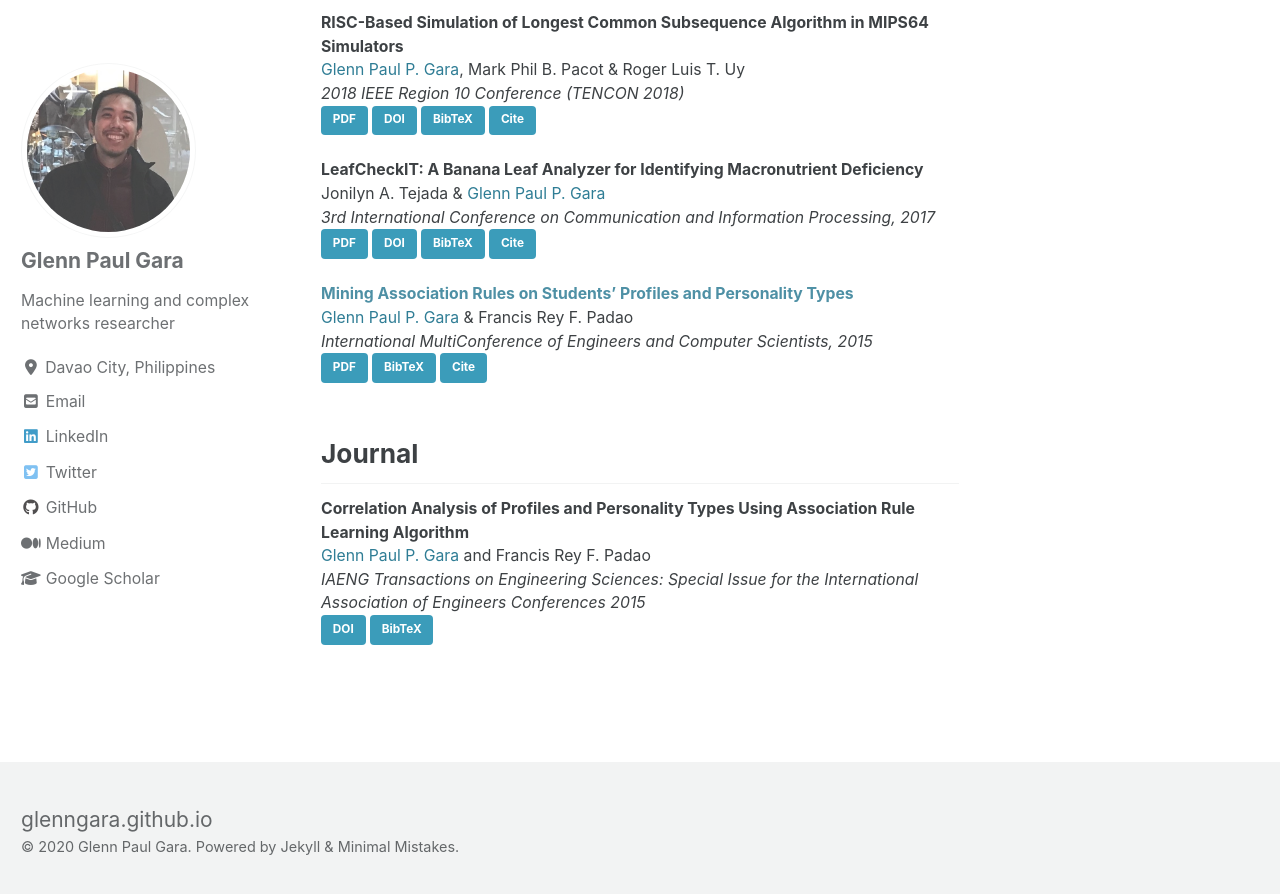
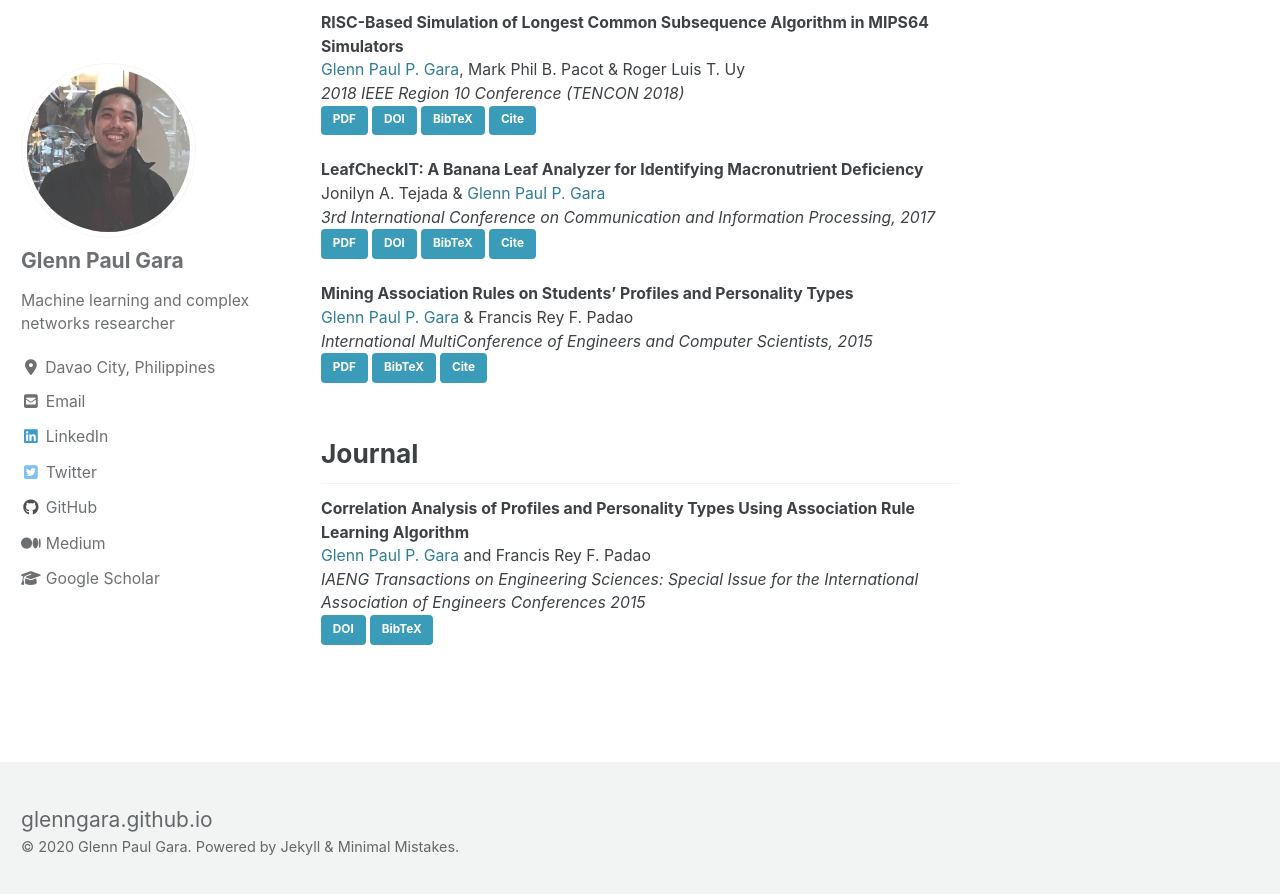
Before and after one commit to glenngara/glenngara.github.io, a Jekyll site: the page built from _pages/publications.md, in a window 1280 px wide and 900 px high, scrolled down 574 px. Shown: the top 894 px of the window. Built offline with Jekyll 4.4.1, drawn with Linux system fonts in a browser that asks for light colours; cached includes are drawn as plain includes; nearby versions of some CDN libraries.

Commit message:
Edited content

```diff
--- a/_pages/publications.md
+++ b/_pages/publications.md
@@ -38,8 +38,8 @@ Jonilyn A. Tejada & [Glenn Paul P. Gara](/)
 <a href="/publications/leafcheckit#bibtex" class="btn btn--info">BibTeX</a>
 <a href="/publications/leafcheckit#cite" class="btn btn--info">Cite</a>
 
-[**Mining Association Rules on Students' Profiles and Personality Types**]()
-[Glenn Paul P. Gara](/publications/mining-personality-types/) & Francis Rey F. Padao
+[**Mining Association Rules on Students' Profiles and Personality Types**](/publications/mining-personality-types/){: style="color: #3D4144"}
+[Glenn Paul P. Gara](/) & Francis Rey F. Padao
 *International MultiConference of Engineers and Computer Scientists, 2015*
 <a href="/assets/files/publications/mining-personality-types/gara2015_miningassociation.pdf" class="btn btn--info">PDF</a>
 <a href="/publications/mining-personality-types#bibtex" class="btn btn--info">BibTeX</a>
```
